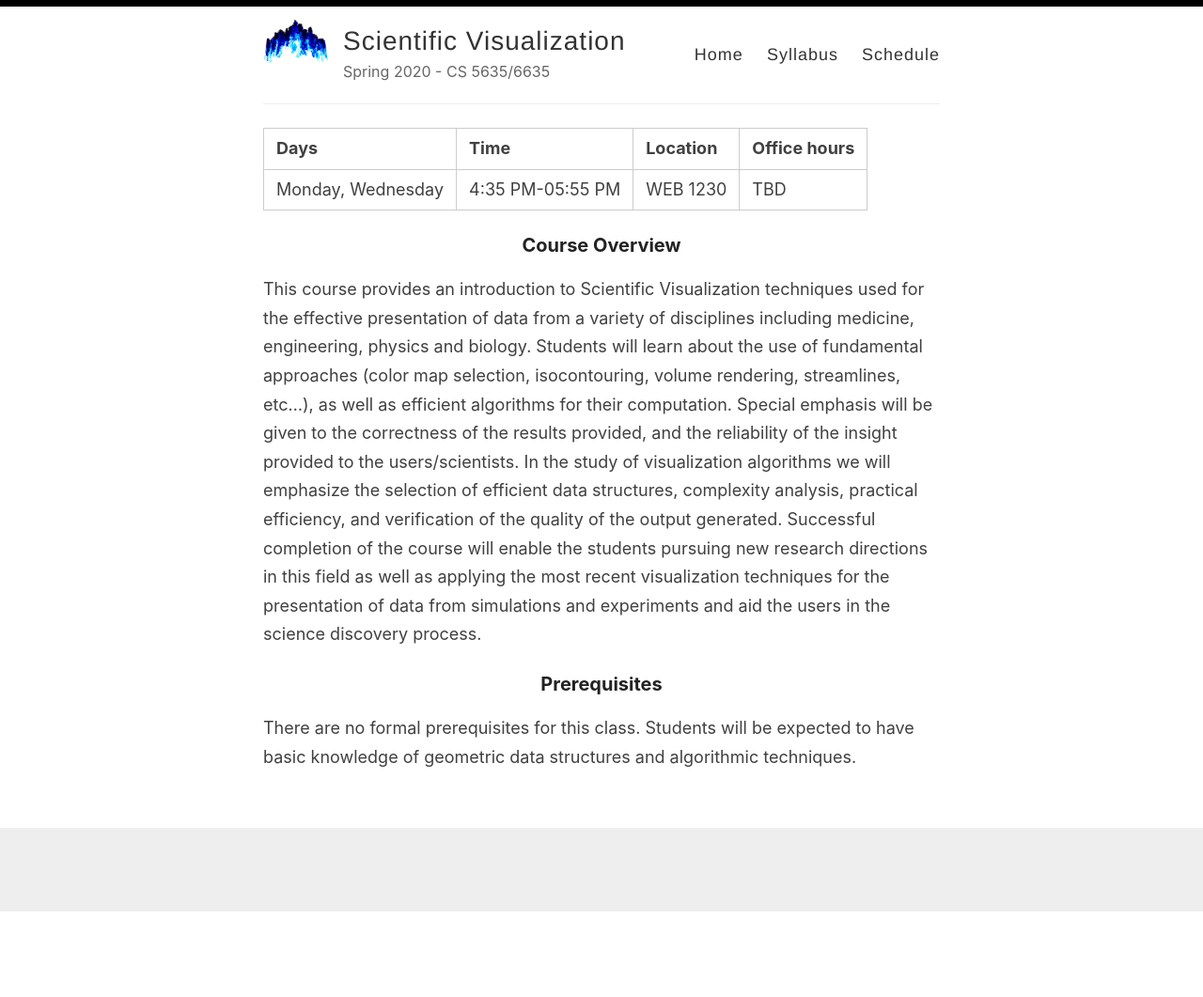
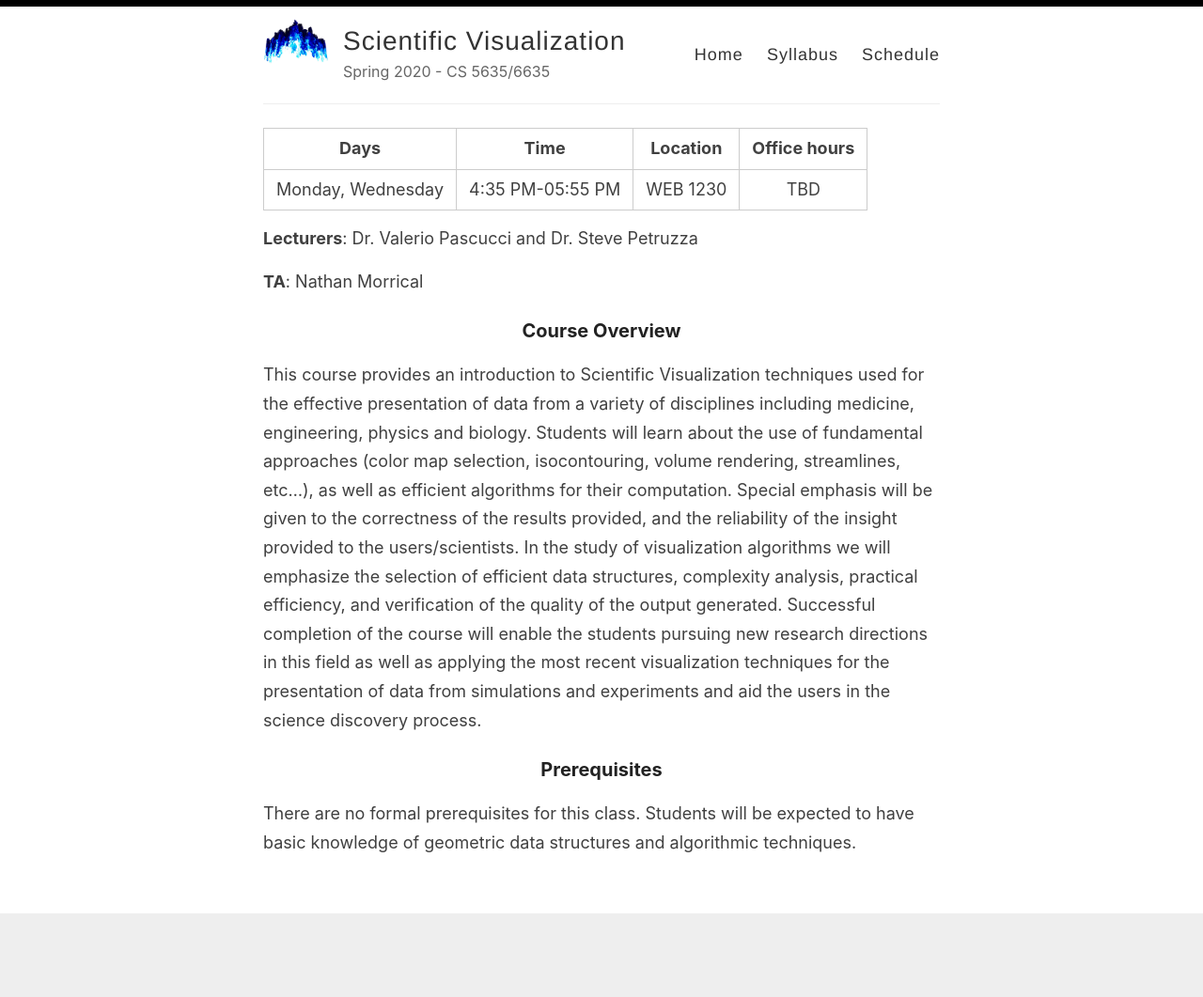
Before and after one commit to ComputingElevatedLab/sciviscourse, a Jekyll site: the page built from index.md, in a window 1280 px wide. Shown: the whole page at 94% size. Built offline with Jekyll 4.4.1, drawn with Linux system fonts in a browser that asks for light colours; before the commit the page ends 970 px from its top, so only the background shows below that.

Commit message:
Update index.md

```diff
--- a/index.md
+++ b/index.md
@@ -5,8 +5,12 @@ permalink: /
 ---
 
 | Days              | Time             | Location | Office hours |
-|-------------------|------------------|----------|--------------|
+|:-----------------:|:----------------:|:--------:|:------------:|
 | Monday, Wednesday | 4:35 PM-05:55 PM | WEB 1230 | TBD          |
+
+**Lecturers**: Dr. Valerio Pascucci and Dr. Steve Petruzza
+
+**TA**: Nathan Morrical
 
 ### Course Overview
 
```
